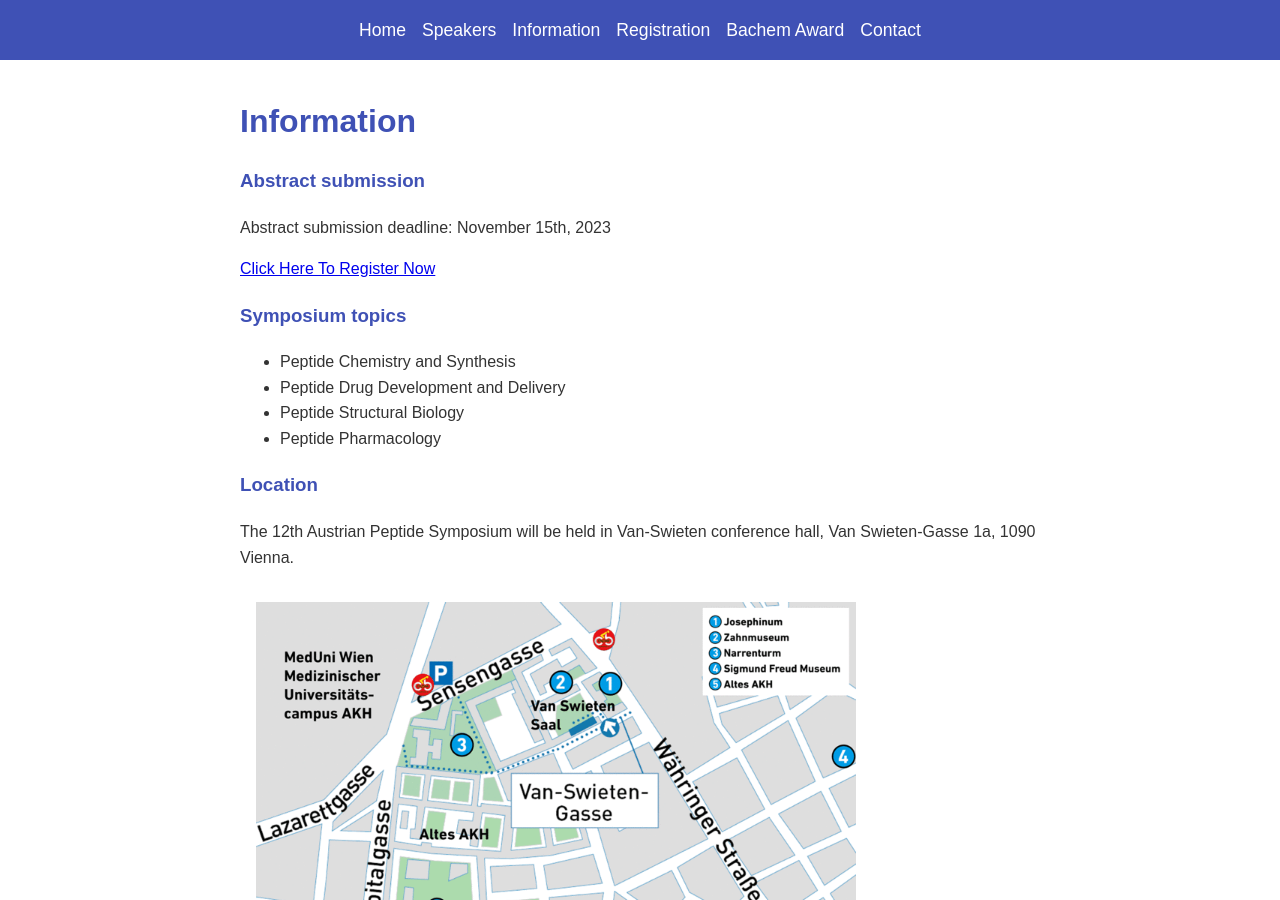
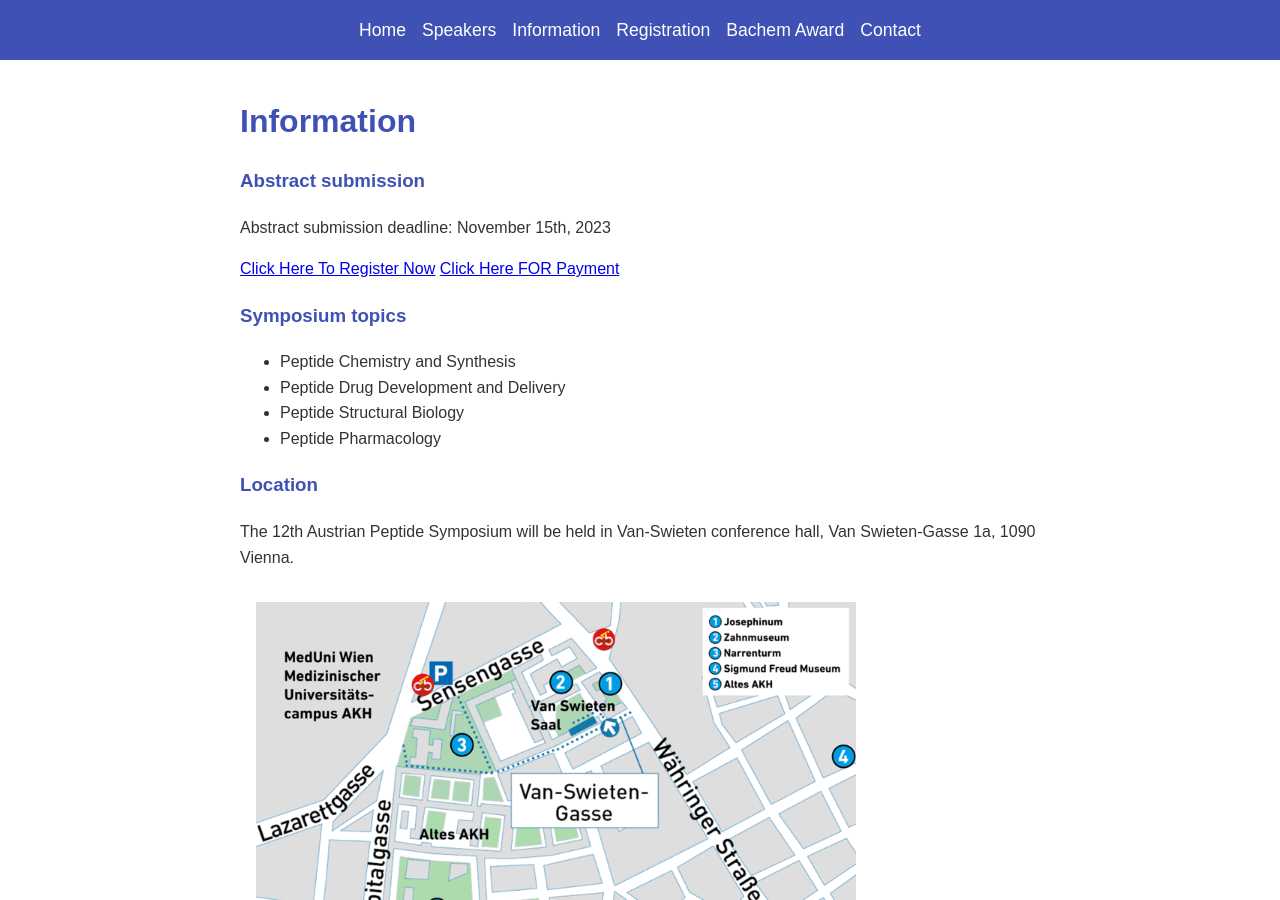
Before and after one commit to austrianpeptide/v2, a Jekyll site: the page built from index.markdown, in a window 1280 px wide and 900 px high, scrolled down 1350 px. Built offline with Jekyll 4.4.1, drawn with Linux system fonts in a browser that asks for light colours.

Commit message:
Update content.yml

```diff
--- a/_data/content.yml
+++ b/_data/content.yml
@@ -49,6 +49,8 @@ page:
 
 
     [Click Here To Register Now](https://myconference.dev/atps2023register.html)
+
+    [Click Here FOR Payment](https://payment.meduniwien.ac.at/peptidsymposium/)
 
 
     ### Symposium topics
```
